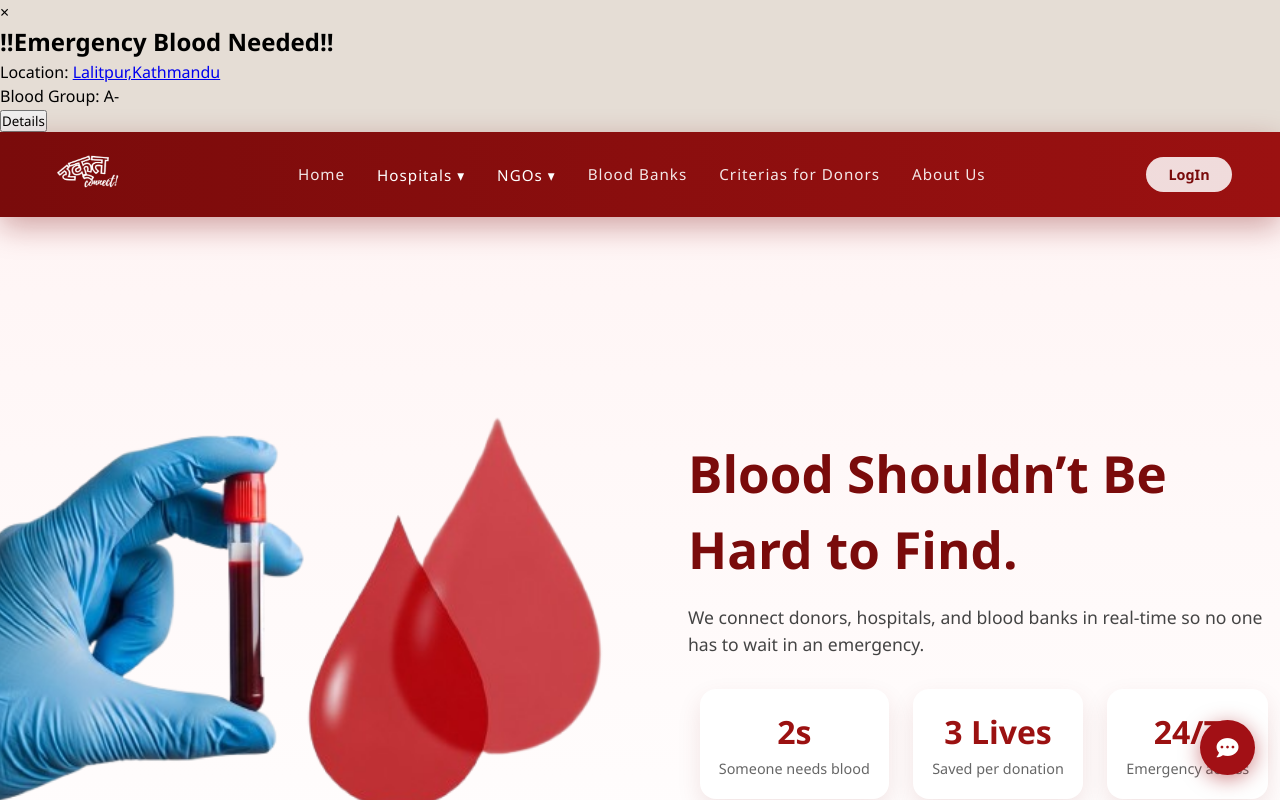
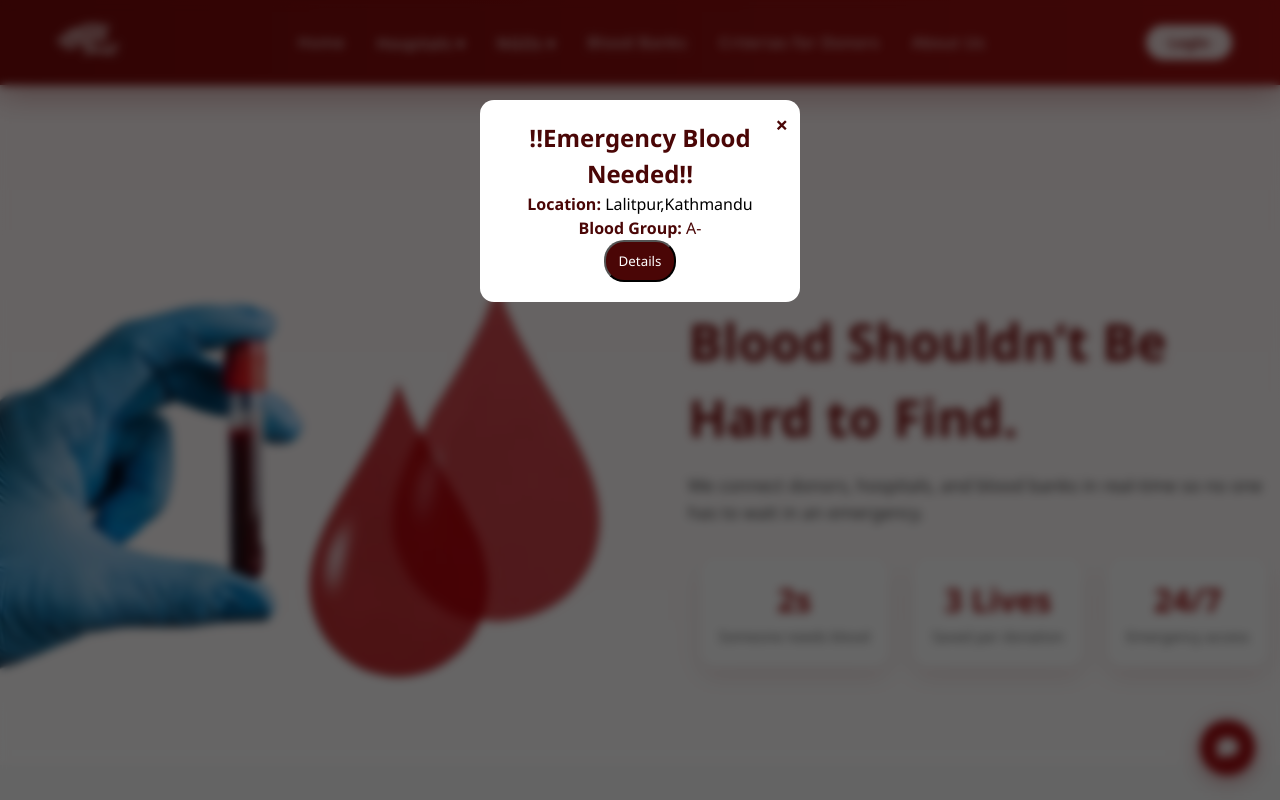
Before and after one commit to Grey-na/codeyatra2.0_Pixels_RaktaConnect, a plain HTML site: page frontend/index.html in a window 1280 px wide. Shown: the top 800 px of the page. Drawn offline with nearby package versions, Linux system fonts and the light colour scheme; some packages are replaced by stand-ins of ours; a script that the page names is missing.

Commit message:
build popup

```diff
--- a/frontend/style.css
+++ b/frontend/style.css
@@ -26,6 +26,7 @@ body{
     line-height: 1.5;
 }
 
+
 .container{
     width:100%;
     margin: 0 auto;
@@ -34,12 +35,12 @@ body{
     overflow: hidden;
 }
 header {
-  width: 100vw;                  /* FULL SCREEN WIDTH */
+  width: 100vw;
   display: flex;
   justify-content: space-between;
   align-items: center;
-  padding: 12px 3rem;            /* smaller height */
-  background: linear-gradient(90deg, #7a0b0b, #9b1111); /* nicer red */
+  padding: 12px 3rem;
+  background: linear-gradient(90deg, #7a0b0b, #9b1111);
   color: white;
   position: sticky;
   top: 0;
@@ -440,6 +441,56 @@ spline-viewer {
     100% { transform: translateX(calc(-150px * 4)); }
 }
 
+.popup {
+  display: none;
+  position: fixed;
+  inset: 0;
+  background: rgba(0, 0, 0, 0.6);
+  backdrop-filter: blur(5px);
+
+  display: flex;
+  justify-content: center;
+  align-items: flex-start;
+  padding-top: 100px;
+
+  z-index: 99999; /* must be higher than header */
+}
+
+.popup-content {
+  background: white;
+  padding: 20px;
+
+  width: 320px;
+  border-radius: 14px;
+  text-align: center;
+  position: relative;
+  color: #4a0606;
+  font-family: sans-serif
+}
+.popup-content a{
+  color: black;
+  text-decoration: none;
+}
+.close {
+  position: absolute;
+  right: 12px;
+  top: 8px;
+  font-size: 22px;
+  cursor: pointer;
+}
+.popup-content span{
+  font-weight: 600;
+}
+#popup-btn {
+  background-color: #4a0606;
+  color: white;
+  border-radius: 20px;
+  height: 42px;
+  width: 72px;
+}
+#popup-btn:hover{
+  background-color: #7a0b0b;
+}
 
 .main-footer {
     background: linear-gradient(135deg, #7a0b0b 0%, #4a0606 100%);
```
